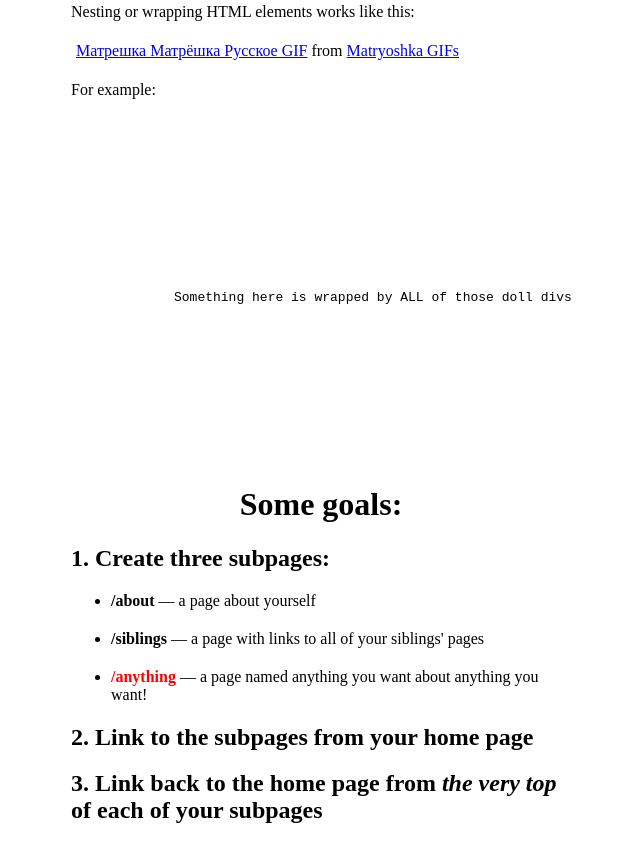
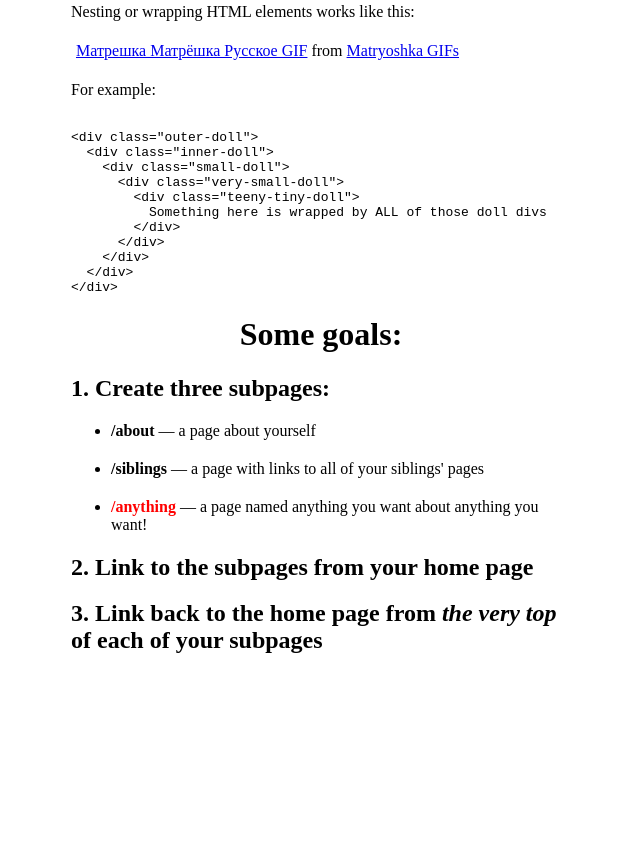
Before and after one commit to adamavenir/demosite.xyz, a plain HTML site: page projects/3.html in a window 1280 px wide. Shown: the part 1391-2248 px from the top of the page, without its empty margins (319-959 px from the left). After the commit the page ends 2078 px from the top, so only its background shows below. Drawn offline with Linux system fonts and the light colour scheme; a script that the page names is missing.

Commit message:
Update 3.html

```diff
--- a/projects/3.html
+++ b/projects/3.html
@@ -61,17 +61,17 @@
     <div class="tenor-gif-embed" data-postid="12248001" data-share-method="host" data-width="100%" data-aspect-ratio="1.7785714285714287"><a href="https://tenor.com/view/matryoshka-russian-doll-gif-12248001">Матрешка Матрёшка Русское GIF</a> from <a href="https://tenor.com/search/matryoshka-gifs">Matryoshka GIFs</a></div><script type="text/javascript" async src="https://tenor.com/embed.js"></script>
     <p>For example:</p>
 <pre><code>
-<div class="outer-doll">
-  <div class="inner-doll">
-    <div class="small-doll">
-      <div class="very-small-doll">
-        <div class="teeny-tiny-doll">
+&lt;div class="outer-doll"&gt;
+  &lt;div class="inner-doll"&gt;
+    &lt;div class="small-doll"&gt;
+      &lt;div class="very-small-doll"&gt;
+        &lt;div class="teeny-tiny-doll"&gt;
           Something here is wrapped by ALL of those doll divs
-        </div>
-      </div>
-    </div>
-  </div>
-</div>
+        &lt;/div&gt;
+      &lt;/div&gt;
+    &lt;/div&gt;
+  &lt;/div&gt;
+&lt;/div&gt;
 </code></pre>
     <h1>Some goals:</h1>
     <h2>1. Create three subpages:</h2>
```
